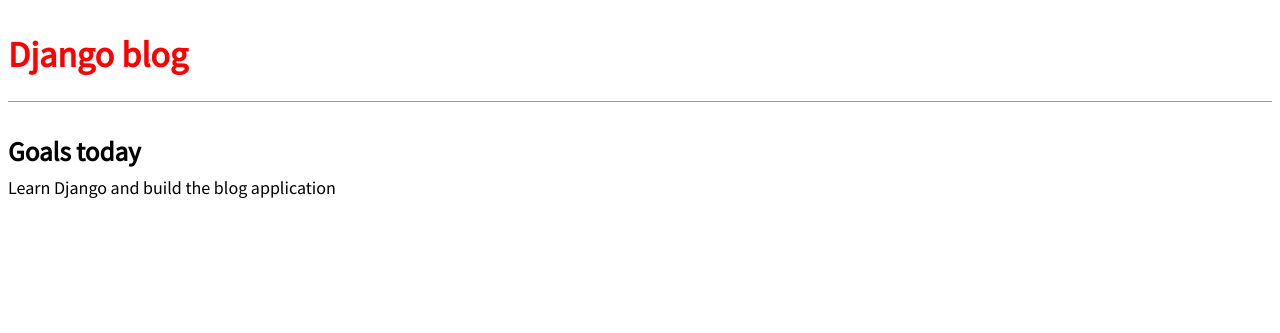
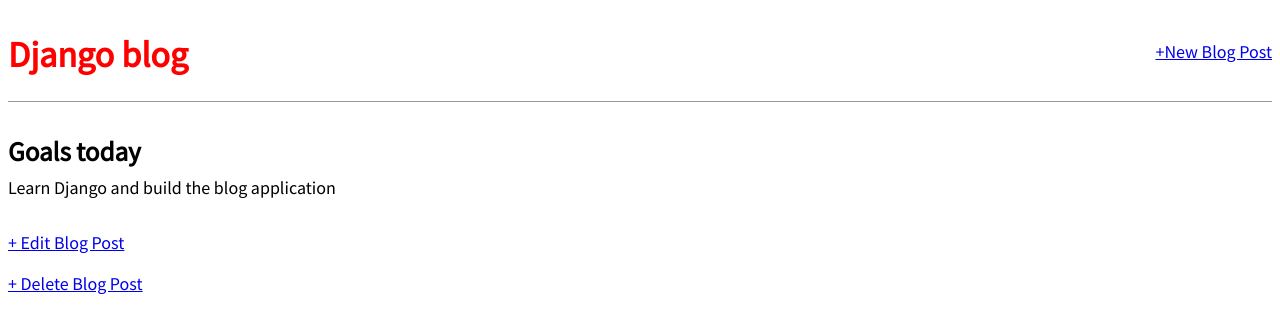
Before and after one commit to hoangdatngo/blog, a Django app: page /post/2/ in a window 1280 px wide. Shown: the top 333 px of the page. Run offline with Django 3.2, Linux system fonts and the light colour scheme; data comes from the database, SQL or seed files in the repository; both versions use the stored data as it was after the commit.

Commit message:
Add another file

```diff
--- a/blog/models.py
+++ b/blog/models.py
@@ -1,5 +1,5 @@
 from django.db import models
-
+from django.urls import reverse
 # Create your models here.
 class Post(models.Model):
     title = models.CharField(max_length=255)
@@ -11,3 +11,6 @@ class Post(models.Model):
 
     def __str__(self):
         return self.title
+
+    def get_absolute_url(self):
+        return reverse('post_detail', args=[str(self.id)])
--- a/blog/urls.py
+++ b/blog/urls.py
@@ -1,7 +1,10 @@
 from django.urls import path
-from .views import BlogListView, BlogDetailView
+from .views import BlogListView, BlogDetailView, BlogCreateView, BlogUpdateView, BlogDeleteView
 
 urlpatterns = [
+    path('post/<int:pk>/delete/', BlogDeleteView.as_view(), name='post_delete'),
+    path('post/<int:pk>/edit/', BlogUpdateView.as_view(), name='post_edit'),
+    path('post/new/', BlogCreateView.as_view(), name='post_new'),
     path('post/<int:pk>/', BlogDetailView.as_view(), name='post_detail'),
     path('', BlogListView.as_view(), name='home')
 ]
--- a/blog/views.py
+++ b/blog/views.py
@@ -1,5 +1,8 @@
 from django.views.generic import ListView, DetailView
+from django.views.generic.edit import CreateView, UpdateView, DeleteView
+from django.urls import reverse_lazy
 from .models import Post
+
 # Create your views here.
 class BlogListView(ListView):
     model = Post
@@ -9,3 +12,18 @@ class BlogDetailView(DetailView):
     model = Post
     template_name = 'post_detail.html'
     context_object_name = 'post'
+
+class BlogCreateView(CreateView):
+    model = Post
+    template_name = 'post_new.html'
+    fields = '__all__'
+
+class BlogUpdateView(UpdateView):
+    model = Post
+    template_name = 'post_edit.html'
+    fields = ['title', 'body']
+
+class BlogDeleteView(DeleteView):
+    model = Post
+    template_name = 'post_delete.html'
+    success_url = reverse_lazy('home')
--- a/templates/base.html
+++ b/templates/base.html
@@ -7,7 +7,12 @@
     </head>
     <body>
         <header>
-            <h1><a href="{% url 'home' %}">Django blog</a></h1>
+            <div class="nav-left">
+                <h1><a href="{% url 'home' %}">Django blog</a></h1>
+            </div>
+            <div class="nav-right">
+                <a href="{% url 'post_new' %}">+New Blog Post</a>
+            </div>
         </header>
         <div>
             {% block content %}
--- a/templates/post_detail.html
+++ b/templates/post_detail.html
@@ -5,4 +5,6 @@
     <h2>{{ post.title }}</h2>
     <p>{{ post.body }}</p>
 </div>
+<p><a href="{% url 'post_edit' post.pk %}">+ Edit Blog Post</a></p>
+<p><a href="{% url 'post_delete' post.pk %}">+ Delete Blog Post</a></p>
 {% endblock content %}
```
Also changed, not shown: blog/tests.py (+24 -0 lines), templates/post_delete.html (added, +8 -0 lines), templates/post_edit.html (added, +8 -0 lines), templates/post_new.html (added, +8 -0 lines), db.sqlite3.
